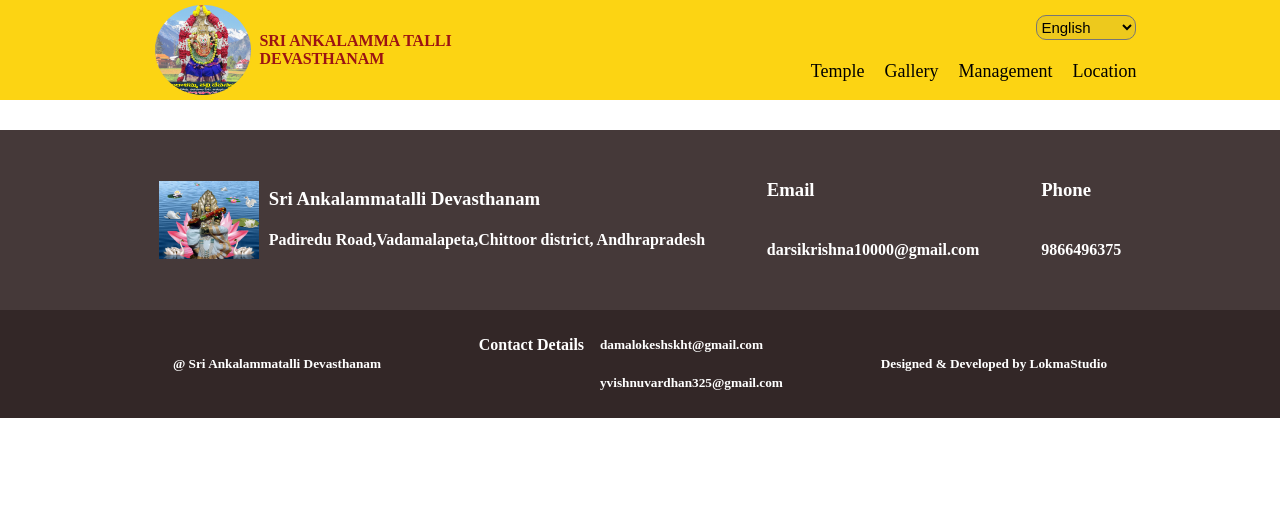
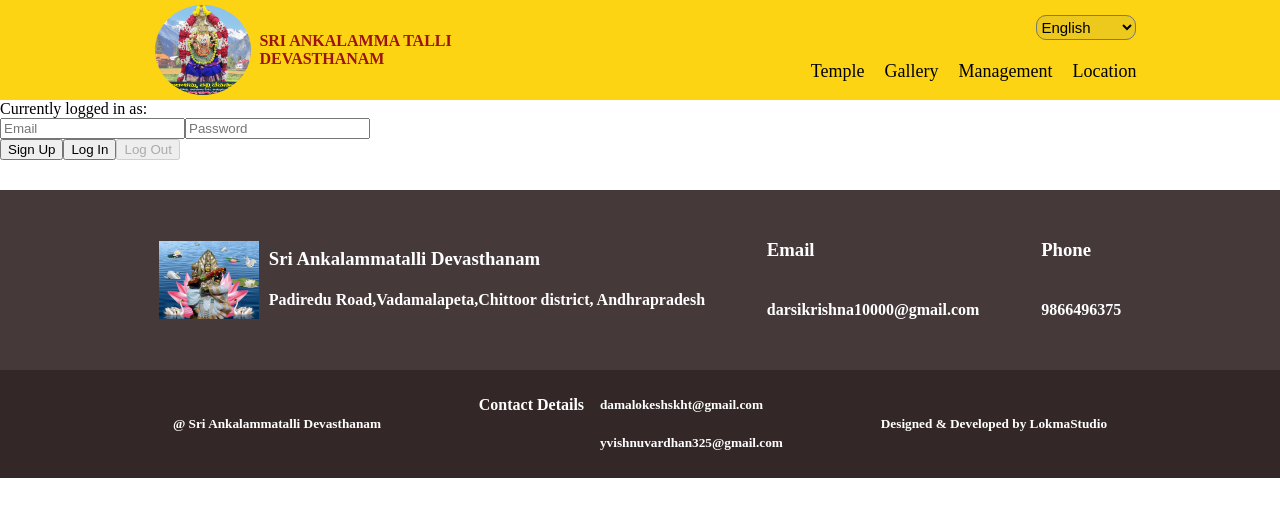
Before and after one commit to vishnuMVM/krishnaiah_sir_project, a React (Create React App) app: page /admin in a window 1280 px wide. Shown: the top 516 px of the page. Built offline with nearby package versions, Linux system fonts and the light colour scheme; no server answers.

Commit message:
React Router Dom Routes updated to v6 and Firebase Config with authunetication is updated

```diff
--- a/src/App.js
+++ b/src/App.js
@@ -33,10 +33,10 @@ changelanguage=(activelanguage)=>{
 
   <Header />
   <Routes>
-    <Route exact path="/" component={Temple} />
-    <Route exact path="/admin" component={RegisterLogin} />
-    <Route exact path="/location" component={Location} />
-    <Route exact path="/management" component={Management} />
+    <Route  exact path="/" element={<Temple />} />
+    <Route exact path="/admin" element={<RegisterLogin />} />
+    <Route exact path="/location" element={<Location />} />
+    <Route exact path="/management" element={<Management />} />
   </Routes>
   <Footer />
   </LanguageContext.Provider>
--- a/src/components/Login/Register-Login.js
+++ b/src/components/Login/Register-Login.js
@@ -1,101 +1,60 @@
-import { useState } from "react";
-import {
-  createUserWithEmailAndPassword,
-  signInWithEmailAndPassword,
-  onAuthStateChanged,
-  signOut,
-} from "firebase/auth";
-import "./Register-Login.css";
-import { auth } from "./firebase-config";
+import React,{ useRef, useState } from "react";
 
+import { signup, login, logout, useAuth } from "../../firebase/config";
 
-const RegisterLogin = () => {
+export default function AdminLogin() {
+  const [ loading, setLoading ] = useState(false);
+  const currentUser = useAuth();
 
-  const [registerEmail, setRegisterEmail] = useState("");
-  const [registerPassword, setRegisterPassword] = useState("");
-  const [loginEmail, setLoginEmail] = useState("");
-  const [loginPassword, setLoginPassword] = useState("");
+  const emailRef = useRef();
+  const passwordRef = useRef();
 
-  const [user, setUser] = useState({});
+  async function handleSignup() {
+    setLoading(true);
+    // try {
+      await signup(emailRef.current.value, passwordRef.current.value);
+    // } catch {
+      // alert("Error!");
+    // }
+    setLoading(false);
+  }
 
-  onAuthStateChanged(auth, (currentUser) => {
-    setUser(currentUser);
-  });
+  async function handleLogin() {
+    setLoading(true);
+    try {
+      await login(emailRef.current.value, passwordRef.current.value);
+    } catch {
+      alert("Error!");
+    }
+    setLoading(false);
+  }
 
-  const register = async () => {
+  async function handleLogout() {
+    setLoading(true);
     try {
-      const user = await createUserWithEmailAndPassword(
-        auth,
-        registerEmail,
-        registerPassword
-      );
-      console.log(user);
-    } catch (error) {
-      console.log(error.message);
+      await logout();
+    } catch {
+      alert("Error!");
     }
-  };
-
-  const login = async () => {
-    try {
-      const user = await signInWithEmailAndPassword(
-        auth,
-        loginEmail,
-        loginPassword
-      );
-      console.log(user);
-    } catch (error) {
-      console.log(error.message);
-    }
-  };
-
-  const logout = async () => {
-    await signOut(auth);
-  };
+    setLoading(false);
+    emailRef.current.value=""
+    passwordRef.current.value=""
+  }
 
   return (
-    <div className="App">
-      <div>
-        <h3> Register User </h3>
-        <input
-          placeholder="Email..."
-          onChange={(event) => {
-            setRegisterEmail(event.target.value);
-          }}
-        />
-        <input
-          placeholder="Password..."
-          onChange={(event) => {
-            setRegisterPassword(event.target.value);
-          }}
-        />
+    <div id="main">
 
-        <button onClick={register}> Create User</button>
+      <div>Currently logged in as: { currentUser?.email } </div>
+
+      <div id="fields">
+        <input ref={emailRef} placeholder="Email" />
+        <input ref={passwordRef} type="password" placeholder="Password" />
       </div>
 
-      <div>
-        <h3> Login </h3>
-        <input
-          placeholder="Email..."
-          onChange={(event) => {
-            setLoginEmail(event.target.value);
-          }}
-        />
-        <input
-          placeholder="Password..."
-          onChange={(event) => {
-            setLoginPassword(event.target.value);
-          }}
-        />
+      <button disabled={ loading || currentUser } onClick={handleSignup}>Sign Up</button>
+      <button disabled={ loading || currentUser } onClick={handleLogin}>Log In</button>
+      <button disabled={ loading || !currentUser } onClick={handleLogout}>Log Out</button>
 
-        <button onClick={login}> Login</button>
-      </div>
-
-      <h4> User Logged In: </h4>
-      {user?.email}
-
-      <button onClick={logout}> Sign Out </button>
     </div>
   );
 }
-
-export default RegisterLogin;
--- a/src/components/Login/firebase-config.js
+++ b/src/components/Login/firebase-config.js
@@ -1,18 +1,18 @@
-// Import the functions you need from the SDKs you need
-import { initializeApp } from "firebase/app";
-import { getAuth } from "firebase/auth";
+// // Import the functions you need from the SDKs you need
+// import { initializeApp } from "firebase/app";
+// import { getAuth } from "firebase/auth";
 
 
-const firebaseConfig = {
-  apiKey: "AIzaSyBzSEFvoyQOj-RHhJ_6Qlm3wXM1_z5sbUs",
-  authDomain: "lokesh-vishnu-consignment.firebaseapp.com",
-  projectId: "lokesh-vishnu-consignment",
-  storageBucket: "lokesh-vishnu-consignment.appspot.com",
-  messagingSenderId: "367203566547",
-  appId: "1:367203566547:web:ad24b565e03984393da526",
-  measurementId: "G-DG3RRRX6Y8"
-};
+// const firebaseConfig = {
+//   apiKey: "AIzaSyBzSEFvoyQOj-RHhJ_6Qlm3wXM1_z5sbUs",
+//   authDomain: "lokesh-vishnu-consignment.firebaseapp.com",
+//   projectId: "lokesh-vishnu-consignment",
+//   storageBucket: "lokesh-vishnu-consignment.appspot.com",
+//   messagingSenderId: "367203566547",
+//   appId: "1:367203566547:web:ad24b565e03984393da526",
+//   measurementId: "G-DG3RRRX6Y8"
+// };
 
-// Initialize Firebase
-const app = initializeApp(firebaseConfig);
-export const auth = getAuth(app);
+// // Initialize Firebase
+// const app = initializeApp(firebaseConfig);
+// export const auth = getAuth(app);
--- /dev/null
+++ b/src/firebase/config.js
@@ -0,0 +1,98 @@
+// import * as firebase from 'firebase/app';
+// import firebase from "firebase/app";
+import { initializeApp } from "firebase/app";
+// import { getAnalytics } from "firebase/analytics";
+import { getFirestore } from "firebase/firestore";
+import 'firebase/storage';
+import 'firebase/firestore';
+// import { getApp } from "firebase/app";
+import { getStorage } from "firebase/storage";
+import { serverTimestamp } from "firebase/firestore";
+
+
+import { useEffect, useState } from "react";
+import { getAuth, createUserWithEmailAndPassword, signInWithEmailAndPassword, onAuthStateChanged, signOut } from "firebase/auth";
+
+// Get a non-default Storage bucket
+var firebaseConfig = {
+  // apiKey: "AIzaSyAX1swNtGXdDRwBLx_40u0a8h9xqksKa6g",
+  // authDomain: "gallerypagedemo.firebaseapp.com",
+  // projectId: "gallerypagedemo",
+  // storageBucket: "gallerypagedemo.appspot.com",
+  // messagingSenderId: "284061055193",
+  // appId: "1:284061055193:web:6a318041823a7c80e166c8",
+  // measurementId: "G-DJKX0N8SMN"
+
+
+  // apiKey: "AIzaSyBzSEFvoyQOj-RHhJ_6Qlm3wXM1_z5sbUs",
+  // authDomain: "lokesh-vishnu-consignment.firebaseapp.com",
+  // projectId: "lokesh-vishnu-consignment",
+  // databaseURL : "gs://lokesh-vishnu-consignment.appspot.com",
+  // storageBucket: "lokesh-vishnu-consignment.appspot.com",
+  // messagingSenderId: "367203566547",
+  // appId: "1:367203566547:web:ad24b565e03984393da526",
+  // measurementId: "G-DG3RRRX6Y8"
+
+  // apiKey: "AIzaSyCmX1pr_dLvO4lpwT3xnHr4guEhejv97Ts",
+  // authDomain: "loki-demo-4ef60.firebaseapp.com",
+  // projectId: "loki-demo-4ef60",
+  // databaseURL : "https://console.firebase.google.com/project/loki-demo-4ef60/storage/loki-demo-4ef60.appspot.com/files",
+  // storageBucket: "loki-demo-4ef60.appspot.com",
+  // messagingSenderId: "741965007354",
+  // appId: "1:741965007354:web:0cc347f23eefe48220fc43",
+  // measurementId: "G-54Z4L18D2R"
+
+  apiKey: "AIzaSyCf8oWFpV5CXMw3h-ljuGdink1QViPJW08",
+  authDomain: "mygallery-73ec4.firebaseapp.com",
+  projectId: "mygallery-73ec4",
+  databaseURL:"https://console.firebase.google.com/project/mygallery-73ec4/storage/mygallery-73ec4.appspot.com/files",
+  storageBucket: "mygallery-73ec4.appspot.com",
+  messagingSenderId: "146868815583",
+  appId: "1:146868815583:web:eabe126f21574bbbba4b6a",
+  measurementId: "G-HJY05WLPJR"
+};
+
+// Initialize Firebase
+// firebase.initializeApp(firebaseConfig);
+const app = initializeApp(firebaseConfig);
+// const analytics = getAnalytics(app);
+
+const db = getFirestore(app);
+const timestamp = serverTimestamp();
+// const firebaseApp = getApp();
+const Storage = getStorage(app);
+
+
+
+export { Storage, db ,timestamp,app};
+
+
+
+
+// LoginFunctionality
+
+const auth = getAuth();
+
+export function signup(email, password) {
+  return createUserWithEmailAndPassword(auth, email, password);
+}
+
+export function login(email, password) {
+  return signInWithEmailAndPassword(auth, email, password);
+}
+
+export function logout() {
+  return signOut(auth);
+}
+
+// Custom Hook
+export function useAuth() {
+  const [ currentUser, setCurrentUser ] = useState();
+
+  useEffect(() => {
+    const unsub = onAuthStateChanged(auth, user => setCurrentUser(user));
+    return unsub;
+  }, [])
+
+  return currentUser;
+}
```
